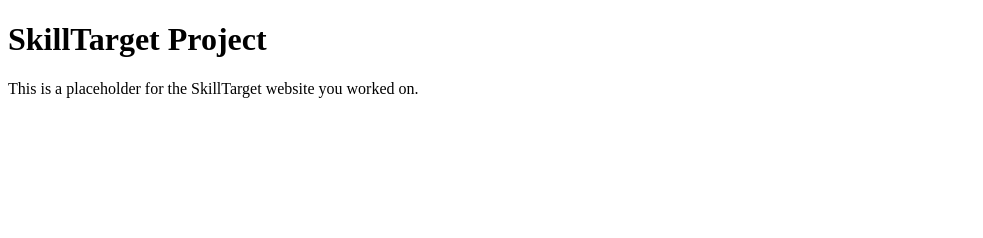
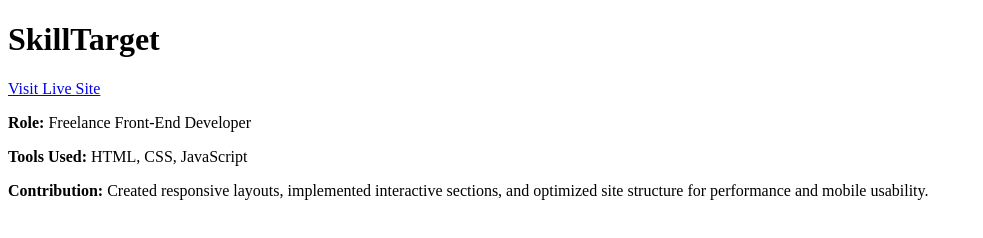
Before and after one commit to radhikasgn/radhika-web-portfolio, a plain HTML site: page projects/skilltarget.html in a window 1280 px wide. Shown: the whole page, without its empty margins (0-983 px from the left). Drawn offline with Linux system fonts and the light colour scheme.

Commit message:
Update skilltarget.html

```diff
--- a/projects/skilltarget.html
+++ b/projects/skilltarget.html
@@ -1,11 +1,13 @@
 <!DOCTYPE html>
-<html lang="en">
+<html>
 <head>
-  <meta charset="UTF-8" />
-  <title>SkillTarget</title>
+  <title>SkillTarget – Freelance Project</title>
 </head>
 <body>
-  <h1>SkillTarget Project</h1>
-  <p>This is a placeholder for the SkillTarget website you worked on.</p>
+  <h1>SkillTarget</h1>
+  <p><a href="https://skilltarget.in/" target="_blank">Visit Live Site</a></p>
+  <p><strong>Role:</strong> Freelance Front-End Developer</p>
+  <p><strong>Tools Used:</strong> HTML, CSS, JavaScript</p>
+  <p><strong>Contribution:</strong> Created responsive layouts, implemented interactive sections, and optimized site structure for performance and mobile usability.</p>
 </body>
 </html>
```
